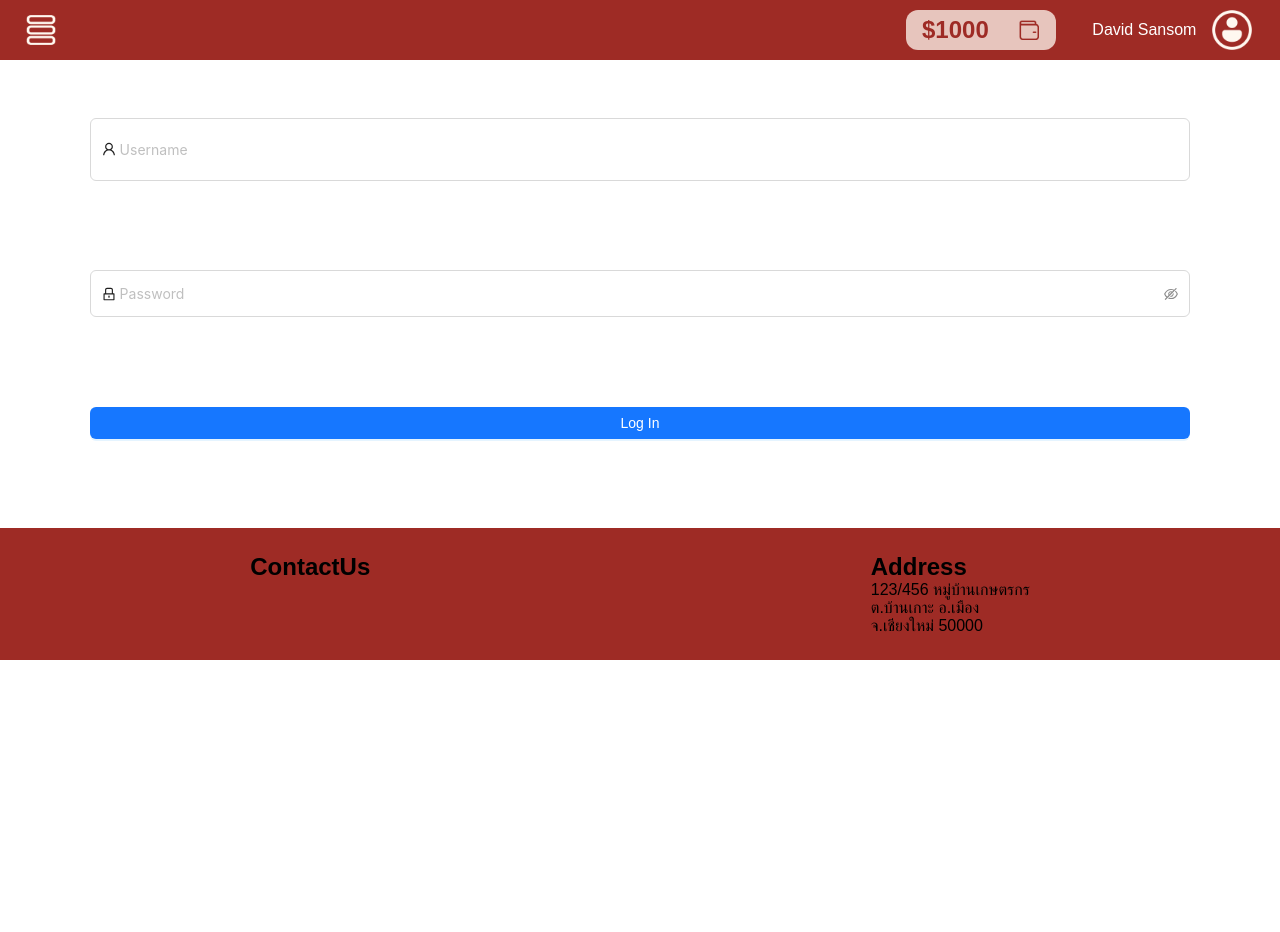
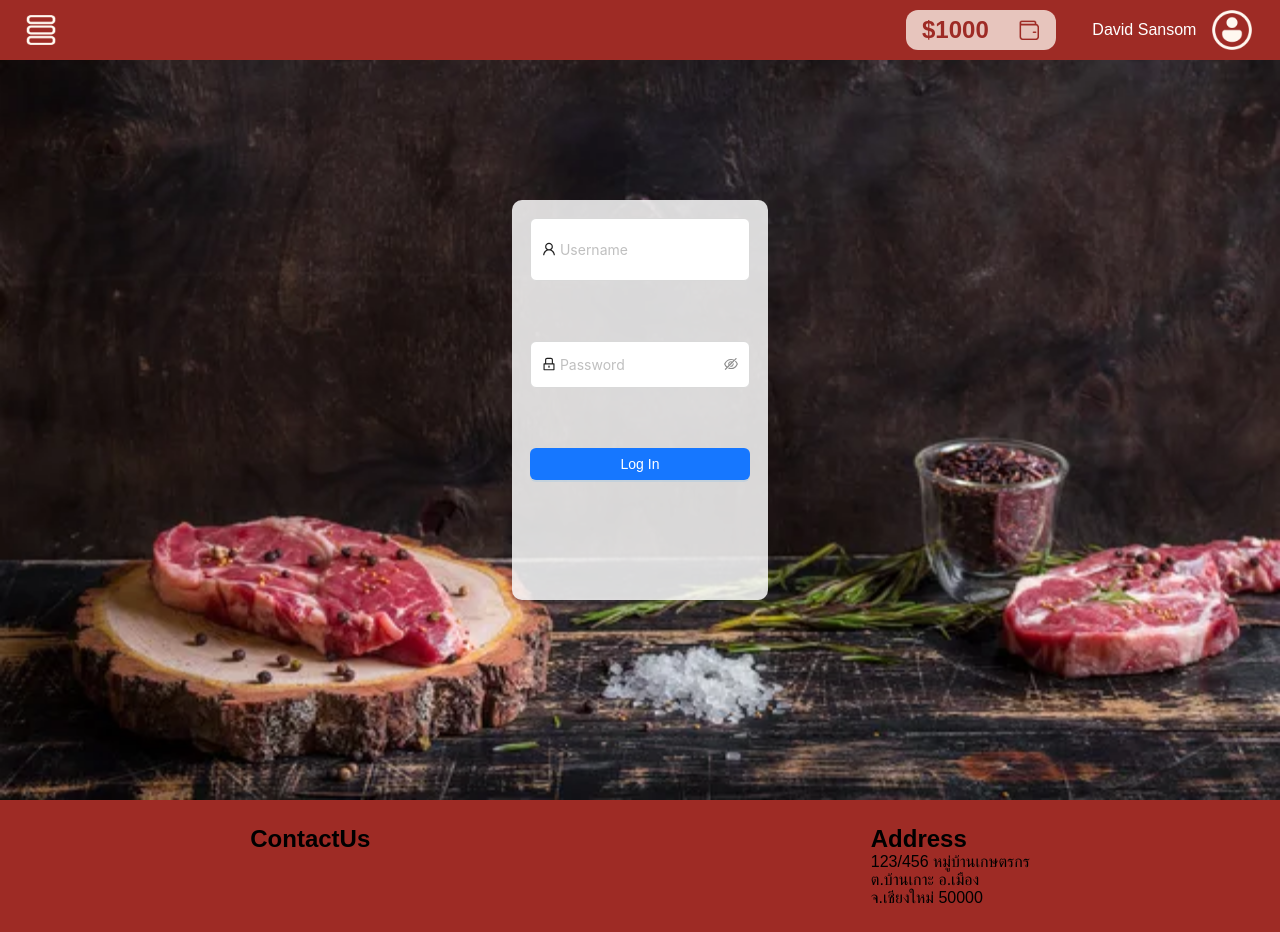
Before and after one commit to Kami0rn/Project, a React (Create React App) app in the folder frontend/: page /login in a window 1280 px wide. Before the commit the page ends 800 px from the top, so only its background shows below. Built offline with nearby package versions, Linux system fonts and the light colour scheme.

Commit message:
after login

```diff
--- /dev/null
+++ b/frontend/src/pages/login/Login.module.css
@@ -0,0 +1,26 @@
+.loginContainer{
+    display: flex;
+    align-items: center;
+    justify-content: center;
+
+}
+.formContainer{
+    margin-top: 8%;
+    display: flex;
+    flex-direction: column;
+    background-color: #ffffffd5;
+    border-radius: 10px;
+    width: 20%;
+    height: 50%;
+    margin-bottom: 8%;
+    position: absolute;
+    overflow: hidden;
+}
+.bg {
+    width: 100%;
+    height: 100vh;
+}
+.rawan{
+    width: 100%;
+    height: 100%;
+}
--- a/frontend/src/pages/login/Login.tsx
+++ b/frontend/src/pages/login/Login.tsx
@@ -4,6 +4,9 @@ import { Form, Input, Button, message } from 'antd';
 import { UserOutlined, LockOutlined } from '@ant-design/icons';
 import { GetCustomerByHash } from "../../services/http/customer/customer";
 import { CustomerInterface } from "../../interfaces/Icustomer";
+import styles from './Login.module.css'
+import BG from '../../assets/etc/BG.jpg';
+import raw from '../../assets/etc/raw.jpg';
 
 const arrayBufferToHex = (arrayBuffer : any) => {
   const view = new DataView(arrayBuffer); // Corrected line
@@ -37,7 +40,7 @@ const Login = () => {
       if (customer) {
         message.success('Login successful');
         console.log(customer)
-        navigate('/');
+        navigate('/home');
       } else {
         message.error('Invalid username or password');
       }
@@ -53,13 +56,16 @@ const Login = () => {
   };
 
   return (
-    <div className="login-container">
-      <h2>Login</h2>
+    <div className={styles.loginContainer}>
+      <img src={BG} alt="bg" className={styles.bg} />
+
       <Form
         name="login-form"
         initialValues={{ remember: true }}
         onFinish={onFinish}
+        className={styles.formContainer}
       >
+
         <Form.Item
           name="UserName"
           rules={[{ required: true, message: 'Please enter your username' }]
--- a/frontend/src/pages/register/Register.tsx
+++ b/frontend/src/pages/register/Register.tsx
@@ -6,6 +6,7 @@ import { CreateCustomer } from "../../services/http/customer/customer";
 import { CustomerInterface } from "../../interfaces/Icustomer";
 import BG from '../../assets/etc/BG.jpg';
 import raw from '../../assets/etc/raw.jpg';
+import { useNavigate } from 'react-router-dom';
 
 
 const arrayBufferToHex = (arrayBuffer : any) => {
@@ -50,18 +51,14 @@ const contentStyle: React.CSSProperties = {
 };
 //ที่เขียนเเบบนี้ไม่รู้เหมือนกันก็อปantมา
 const Register: React.FC = () => {
-  // const navigate = useNavigate();
-  //สร้างข้อความเเจ้งเตือน
+  // Use the useNavigate hook at the component level
+  const navigate = useNavigate();
+
   const [messageApi, contextHolder] = message.useMessage();
-  //ส่วนนี้เป็นการนำค่าไปใส่ตาราง
+
   const onFinish = async (values: CustomerInterface) => {
-    // Concatenate the UserName and Password
     const concatenatedString = `${values.UserName}${values.Password}`;
-
-    // Hash the concatenated string using SHA-256
     const hashedPassword = await sha256(concatenatedString);
-
-    // Update the values to include the HashedPassword
     values.HashedPassword = hashedPassword;
 
     let res = await CreateCustomer(values);
@@ -71,6 +68,9 @@ const Register: React.FC = () => {
         type: "success",
         content: "บันทึกข้อมูลสำเร็จ",
       });
+
+      // Use navigate here to navigate to the desired route ("/" in this case)
+      navigate('/login');
     } else {
       console.log(res);
     }
```
Also changed, not shown: 1 other file (tests, documents, lock files or other folders).
